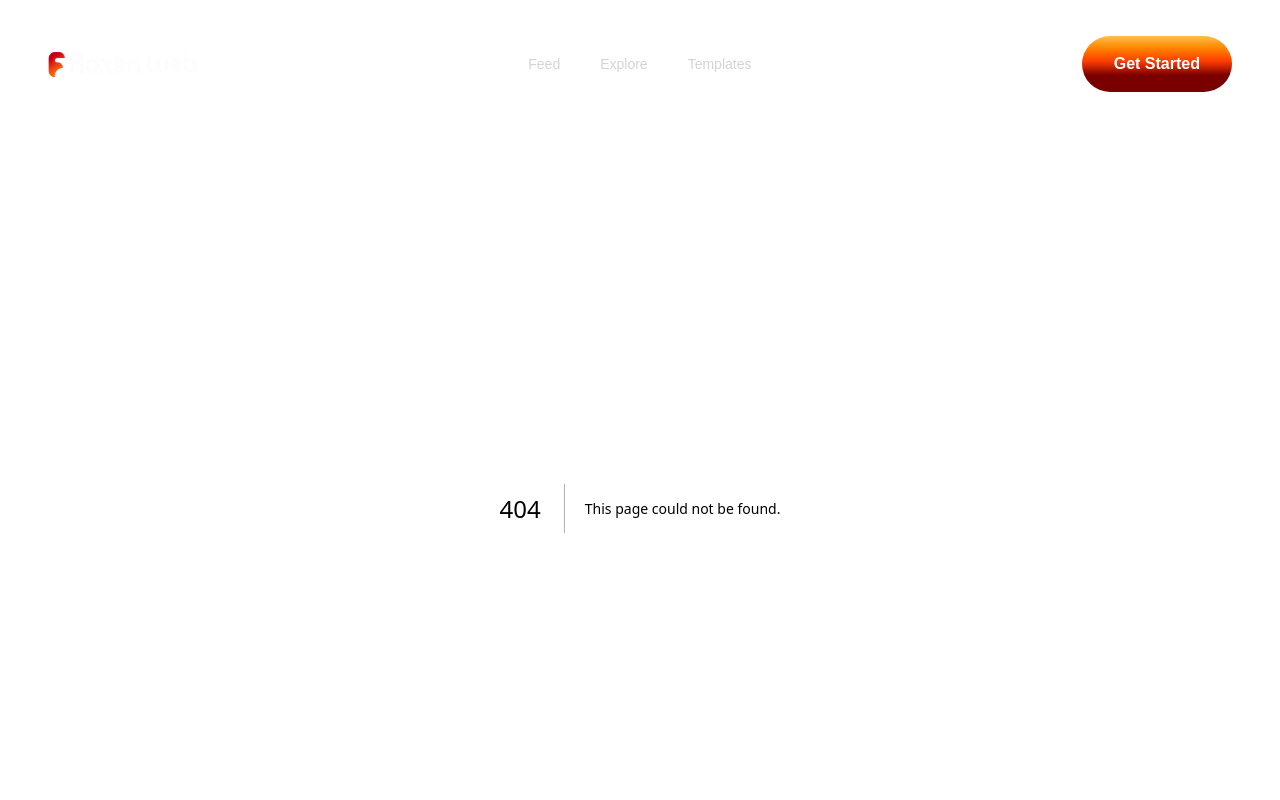
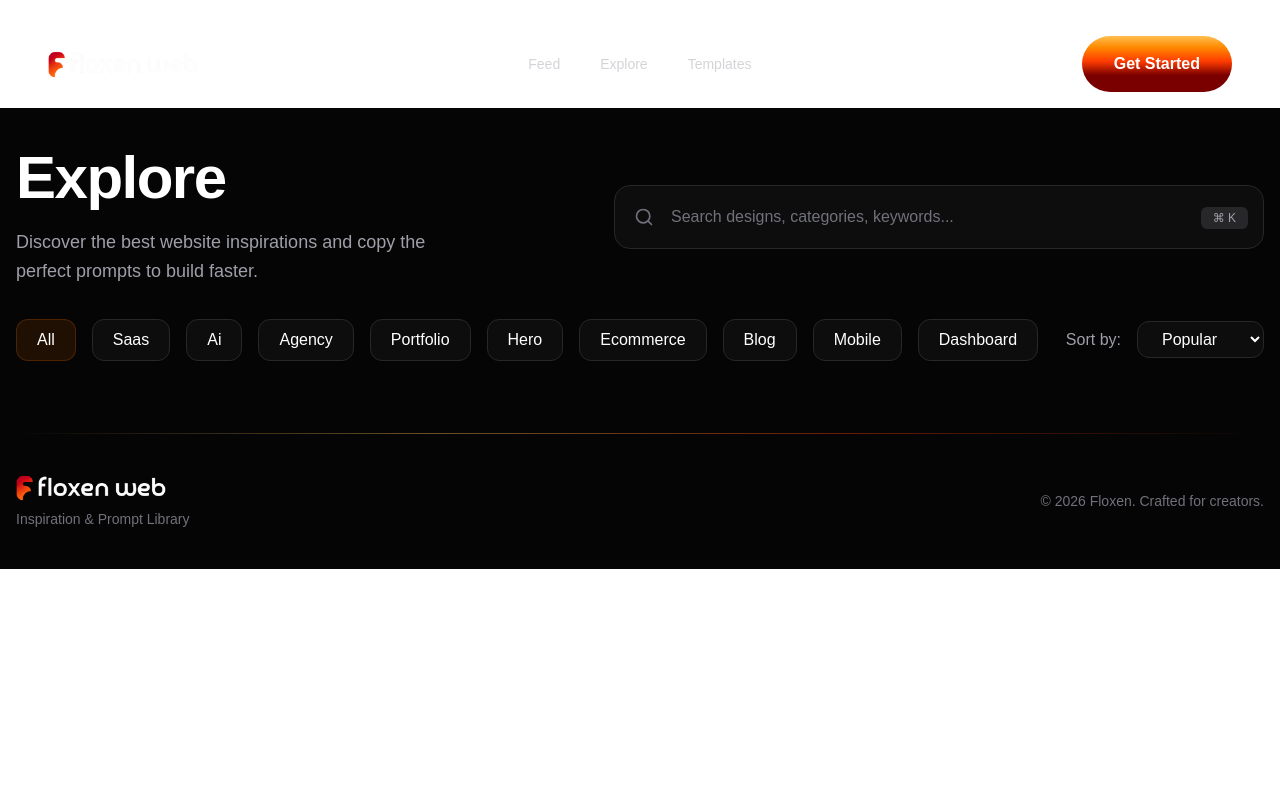
Before and after one commit to Antor4q/floxen-webs, a Next.js app: page /explore in a window 1280 px wide. Before the commit this address had no page. Shown: the top 800 px of the page. Built offline with nearby package versions, Linux system fonts and the light colour scheme.

Commit message:
explore page created

```diff
--- /dev/null
+++ b/src/app/explore/page.tsx
@@ -0,0 +1,123 @@
+"use client"
+
+import { SearchIcon } from "lucide-react";
+import { useState } from "react";
+
+const ExplorePage = () => {
+    const [selectedCategory, setSelectedCategory] = useState("All");
+
+    const categories = [
+        {"id": 1,
+         "name": "All"
+        },
+        {"id": 2,
+         "name": "Saas"
+        },
+        {"id": 3,
+         "name": "Ai"
+        },
+        {"id": 4,
+         "name": "Agency"
+        },
+        {"id": 5,
+         "name": "Portfolio"
+        },
+        {"id": 6,
+         "name": "Hero"
+        },
+        {"id": 7,
+         "name": "Ecommerce"
+        },
+        {"id": 8,
+         "name": "Blog"
+        },
+        {"id": 9,
+         "name": "Mobile"
+        },
+        {"id": 10,
+         "name": "Dashboard"
+        },
+    ]
+    return (
+        <div className="bg-[#050505] relative ">
+
+
+            <div className="container mx-auto px-4 py-10">
+                <div className="flex flex-col lg:flex-row lg:items-center lg:justify-between gap-10">
+
+                    {/* Left Content */}
+                    <div>
+                        <h1 className="text-5xl lg:text-6xl font-bold tracking-tight text-white">
+                        Explore
+                        </h1>
+
+                        <p className="max-w-md mt-5 text-zinc-400 text-lg leading-relaxed">
+                        Discover the best website inspirations and copy the perfect prompts to build faster.
+                        </p>
+                    </div>
+
+                    {/* Search */}
+                    <div className="relative w-full lg:w-[650px]">
+                        <SearchIcon
+                        className="absolute left-5 top-1/2 -translate-y-1/2 text-zinc-500"
+                        size={20}
+                        />
+
+                        <input
+                        type="text"
+                        placeholder="Search designs, categories, keywords..."
+                        className="w-full h-16 pl-14 pr-20 rounded-2xl
+                        bg-[#0d0d0d]
+                        border border-zinc-800
+                        text-white
+                        placeholder:text-zinc-500
+                        focus:outline-none
+                        focus:border-orange-500
+                        transition-all"
+                        />
+
+                        <div className="absolute right-4 top-1/2 -translate-y-1/2">
+                        <span className="px-3 py-1 rounded-md bg-zinc-800 text-xs text-zinc-400">
+                            ⌘ K
+                        </span>
+                        </div>
+                    </div>
+
+                    </div>
+                    {/* categories and sort */}
+                    <div className="flex items-center justify-between">
+
+                    <div className="py-8 flex items-center gap-4">
+                       {
+                        categories.map((category) => <>
+                         <button
+                            id={`${category.id}`}
+                            className={`px-5 py-2 rounded-xl transition-all ${
+                                selectedCategory === category.name
+                                    ? "bg-[#ff6f001c] text-white border border-[#ff6f0034]"
+                                    : "bg-[#0d0d0d] text-white border border-zinc-800 hover:border-[#ff6f0034] hover:bg-[#ff6f001c]"
+                            }`}
+                            onClick={() => setSelectedCategory(category.name)}
+                        >
+                            {category.name}
+                        </button>
+                        </>)
+                       }
+                    </div>
+                    {/* sort */}
+                    <div className="flex items-center gap-4">
+                        <span className="text-zinc-400">Sort by:</span>
+                        <select className="bg-[#0d0d0d] text-white border border-zinc-800 focus:outline-none focus:border-orange-500 px-5 py-2 rounded-xl">
+                            <option selected>Popular</option>
+                            <option>Latest</option>
+                            <option>Free</option>
+                            <option>Premium</option>
+                        </select>
+                    </div>
+                    </div>
+            </div>
+        </div>
+    );
+};
+
+export default ExplorePage;
--- a/src/app/globals.css
+++ b/src/app/globals.css
@@ -14,7 +14,7 @@
 
 @media (prefers-color-scheme: dark) {
   :root {
-    --background: #0a0a0a;
+    --background: #050505;
     --foreground: #ededed;
   }
 }
--- a/src/app/layout.tsx
+++ b/src/app/layout.tsx
@@ -30,7 +30,7 @@ export default function RootLayout({
       className={`${geistSans.variable} ${geistMono.variable} h-full antialiased`}
     >
       <body>
-        <ClientLayout>{children}</ClientLayout>
+        <ClientLayout> {children} </ClientLayout>
       </body>
     </html>
   );
--- a/src/components/shared/Footer.tsx
+++ b/src/components/shared/Footer.tsx
@@ -3,8 +3,9 @@ import logo from "../../../public/logo.png"
 
 const Footer = () => {
   return (
-    <footer className="max-w-[1380px] mx-auto px-4 pb-10">
-      {/* divider */}
+    <footer className="bg-[#050505]">
+     <div className="container mx-auto px-4 pb-10">
+       {/* divider */}
 
       <div
         className="h-px w-full mb-10"
@@ -30,6 +31,7 @@ const Footer = () => {
           © 2026 Floxen. Crafted for creators.
         </p>
       </div>
+     </div>
     </footer>
   );
 };
--- a/src/components/shared/Header.tsx
+++ b/src/components/shared/Header.tsx
@@ -10,12 +10,12 @@ const Header = () => {
     const [open, setOpen] = useState(false);
     return (
        <header className="w-full px-4 sm:px-6 pt-5">
-      <div className="max-w-[1380px] mx-auto">
+      <div className="container mx-auto">
         <div className="backdrop-blur-xl rounded-2xl px-4 sm:px-6 py-4 flex items-center justify-between">
           {/* Logo */}
-          <div className="flex items-center gap-3">
+          <Link href="/" className="flex items-center gap-3">
             <Image alt="logo" src={logo} width={150} height={50}/>
-          </div>
+          </Link>
 
           {/* Desktop Menu */}
           <nav className="hidden md:flex items-center gap-10 text-sm text-zinc-300">
@@ -23,7 +23,7 @@ const Header = () => {
               Feed
             </Link>
 
-            <Link href="#" className="hover:text-white transition">
+            <Link href="/explore" className="hover:text-white transition">
               Explore
             </Link>
 
```
